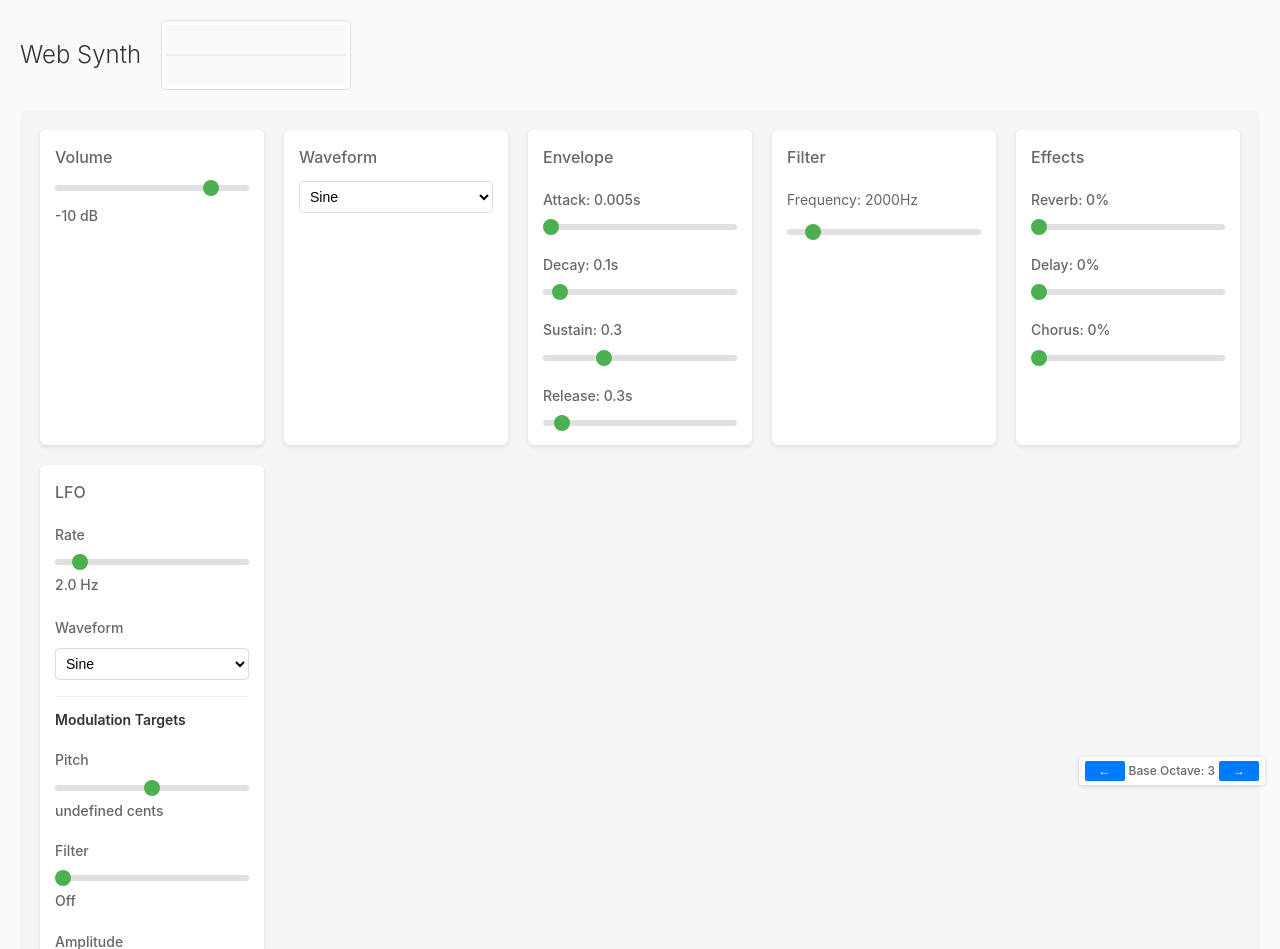
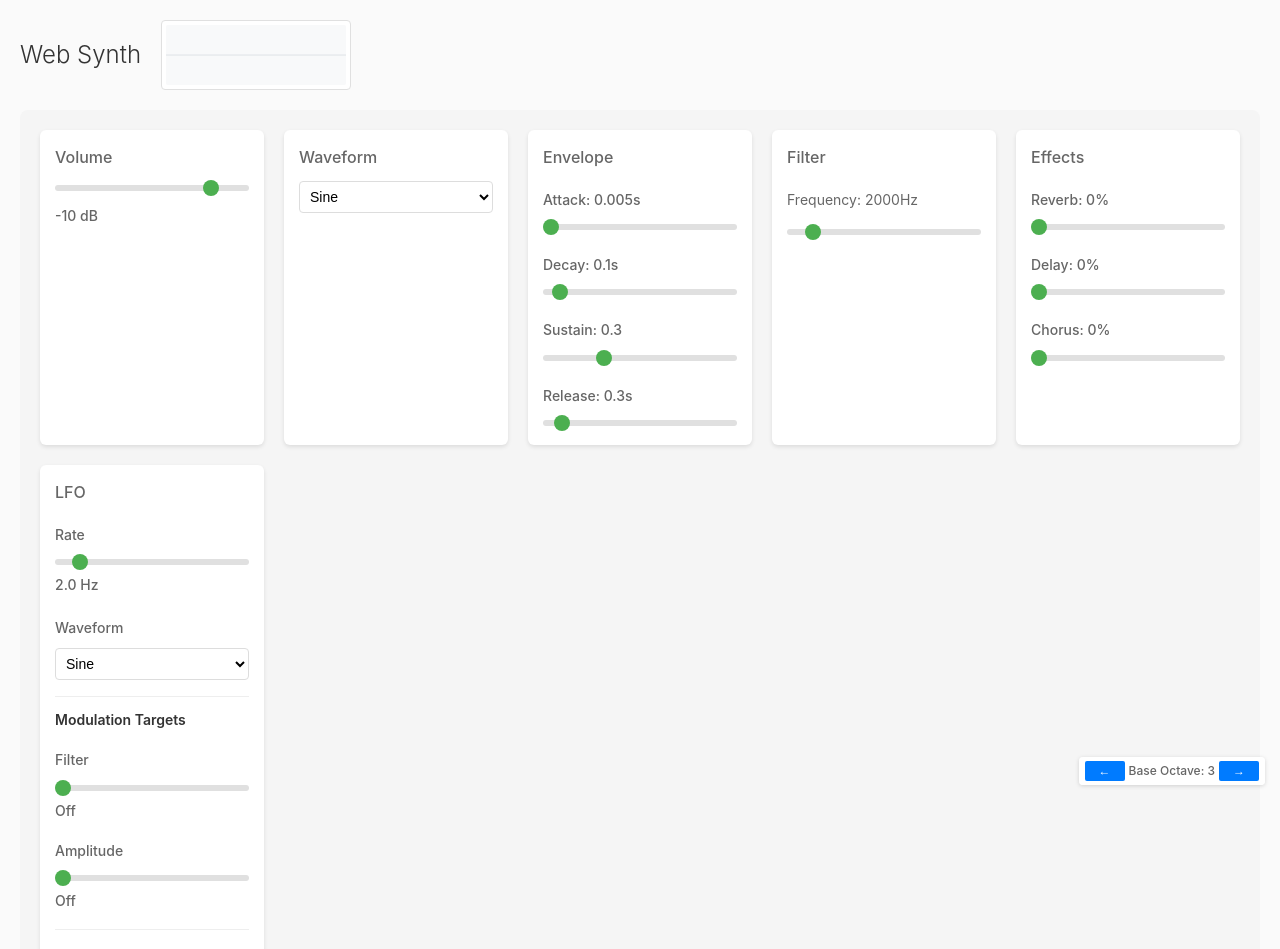
Before and after one commit to HatakeyamaOsamu/aji, a React (Vite) app: page / in a window 1280 px wide. Shown: the top 949 px of the page. Built offline with nearby package versions, Linux system fonts and the light colour scheme.

Commit message:
Remove pitch LFO from UI controls - Keep only filter and amplitude modulation

```diff
--- a/src/components/SynthControls/LfoControl.tsx
+++ b/src/components/SynthControls/LfoControl.tsx
@@ -4,13 +4,11 @@ import './SynthControls.css';
 
 interface LfoControlProps {
   rate: number;
-  pitchDepth: number;
   filterDepth: number;
   ampDepth: number;
   waveform: LfoWaveformType;
   sync: boolean;
   onRateChange: (rate: number) => void;
-  onPitchDepthChange: (depth: number) => void;
   onFilterDepthChange: (depth: number) => void;
   onAmpDepthChange: (depth: number) => void;
   onWaveformChange: (waveform: LfoWaveformType) => void;
@@ -19,13 +17,11 @@ interface LfoControlProps {
 
 export const LfoControl: React.FC<LfoControlProps> = ({
   rate,
-  pitchDepth,
   filterDepth,
   ampDepth,
   waveform,
   sync,
   onRateChange,
-  onPitchDepthChange,
   onFilterDepthChange,
   onAmpDepthChange,
   onWaveformChange,
@@ -73,22 +69,6 @@ export const LfoControl: React.FC<LfoControlProps> = ({
             <h4 className="lfo-target-title">Modulation Targets</h4>
 
             <div className="lfo-target-controls">
-              <div className="lfo-control">
-                <label>Pitch</label>
-                <input
-                  type="range"
-                  min="0"
-                  max="1200"
-                  step="1"
-                  value={pitchDepth}
-                  onChange={(e) => onPitchDepthChange(parseFloat(e.target.value))}
-                  className="control-slider"
-                />
-                <span className="control-value">
-                  {pitchDepth === 0 ? 'Off' : `${pitchDepth} cents`}
-                </span>
-              </div>
-
               <div className="lfo-control">
                 <label>Filter</label>
                 <input
```
